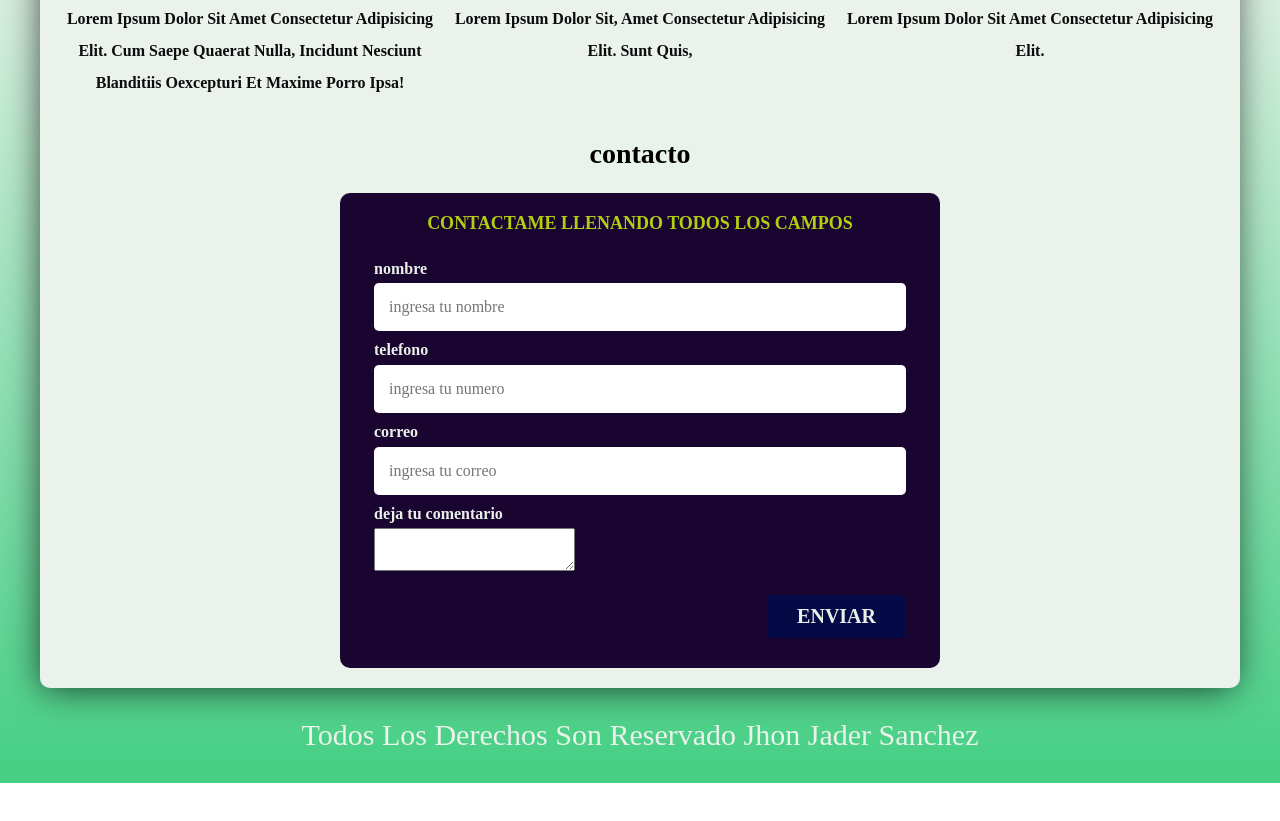
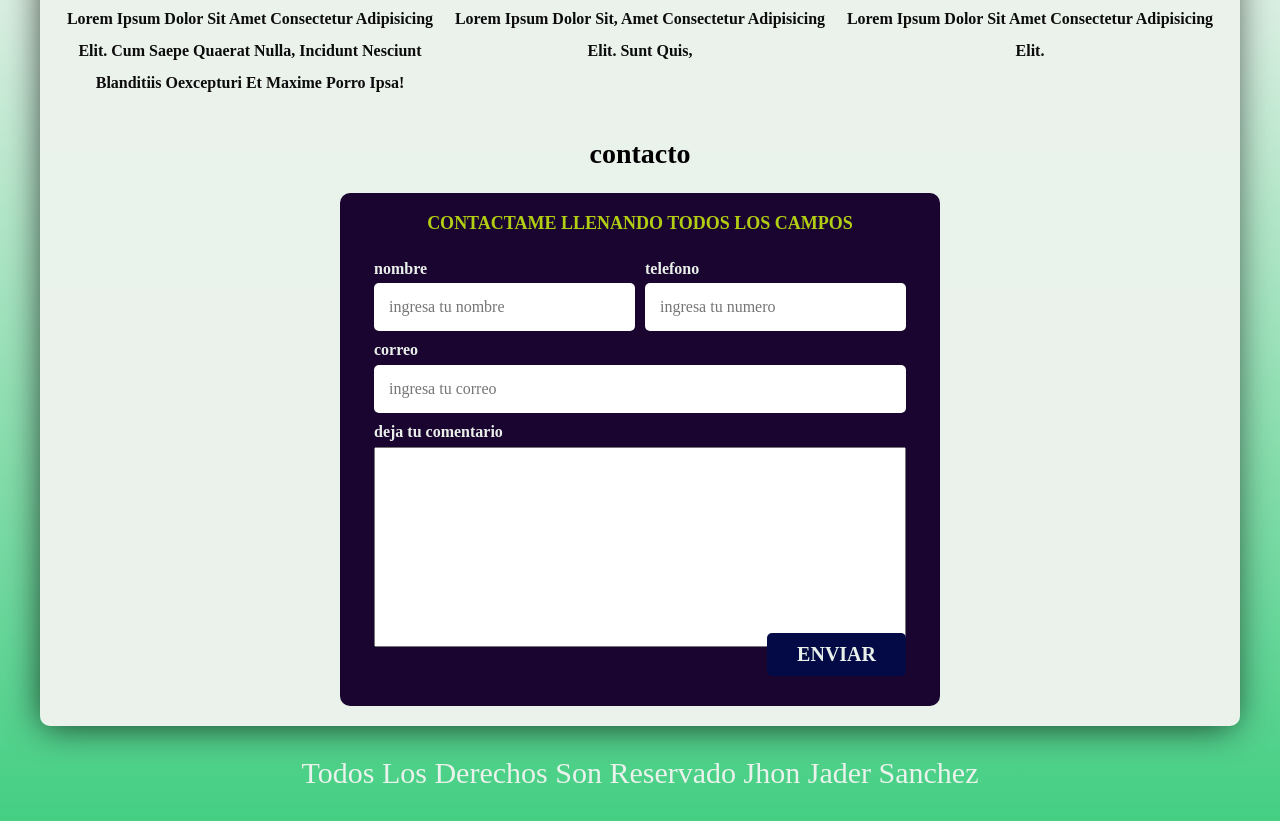
Before and after one commit to Jader33/ob-curso-git, a plain HTML site: page index.html in a window 1280 px wide. Shown: the part 1006-1827 px from the top of the page. Before the commit the page ends 1789 px from the top, so only its background shows below. Drawn offline with Linux system fonts and the light colour scheme.

Commit message:
nueva actualizacion mejorada

```diff
--- a/index.html
+++ b/index.html
@@ -32,7 +32,7 @@
     <circle cx="12" cy="11" r="3" />
     <path d="M17.657 16.657l-4.243 4.243a2 2 0 0 1 -2.827 0l-4.244 -4.243a8 8 0 1 1 11.314 0z" />
   </svg> colombia, jamundi</p>
-<a class="boton"  href="#">contactar</a>
+<a class="boton w-sm-100 alinear-derecha flex"  href="#">contactar</a>
 </div>
 </section>
 <main class="contenedor sobra" >
@@ -117,6 +117,6 @@
 </form>
 
 </main>
-<footer class="foooter"><p> Todos los derechos son reservado Jhon jader sanchez</p></footer>
+<footer class="footer"><p> Todos los derechos son reservado Jhon jader sanchez</p></footer>
 </body>
 </html>
--- a/style.css
+++ b/style.css
@@ -15,6 +15,7 @@
 html{
     font-size: 62.5%;
     box-sizing: border-box;   /*hack para Box Model*/
+    scroll-snap-type:y mandatory ;
 }
 *, *:before, *:after {
     box-sizing: inherit;
@@ -70,10 +71,21 @@ border-radius: 1rem;
     width: 100%;
 }
 @media(min-width:780px ){
-    .w-sm-100{
-        width: auto;
+    .boton  { width: auto;
     }
 }
+
+
+
+@media(max-width:411px ){
+    .navegacion-principal{
+display: flex;
+flex-direction: column;
+    }
+
+}
+@media(min-width:780px ){
+
 .flex{
     display: flex;
 }
@@ -83,7 +95,7 @@ border-radius: 1rem;
     .boton:hover{
         cursor: pointer;
     }
-
+}
 
 .header{
     text-align: center;
@@ -141,6 +153,10 @@ color: var(--colorSegundario);
    height: 100%;
 
 }
+.servicios, .navegacion-principal,.formulario{
+    scroll-snap-align: center;
+    scroll-snap-stop: always;
+}
 /*servisiop*/
 .servicios{
     display: grid;
@@ -194,9 +210,21 @@ align-items: center;
     font-weight: 700;
     margin-bottom: 2rem;
 }
-.contenedor-campos{
+@media(min-width:768px){
+    .contenedor-campos{
+        display: grid;
+        grid-template-columns: repeat(2, 1fr);
+        grid-template-rows: auto auto 20rem;
+        column-gap: 1rem;
+        }
+        .campos:nth-child(3),
+        .campos:nth-child(4){
+            grid-column: 1/3;
 
+
+        }
 }
+
 .campos{
 margin-bottom:1rem ;
 }
@@ -212,7 +240,12 @@ display: block;
     padding: 1.5rem;
     border-radius: .5rem;
 }
-.foooter{
+.campos textarea{
+    height: 20rem;
+    width: 100%;
+}
+
+.footer{
     text-align: center;
     font-size: 3rem;
 }
```
